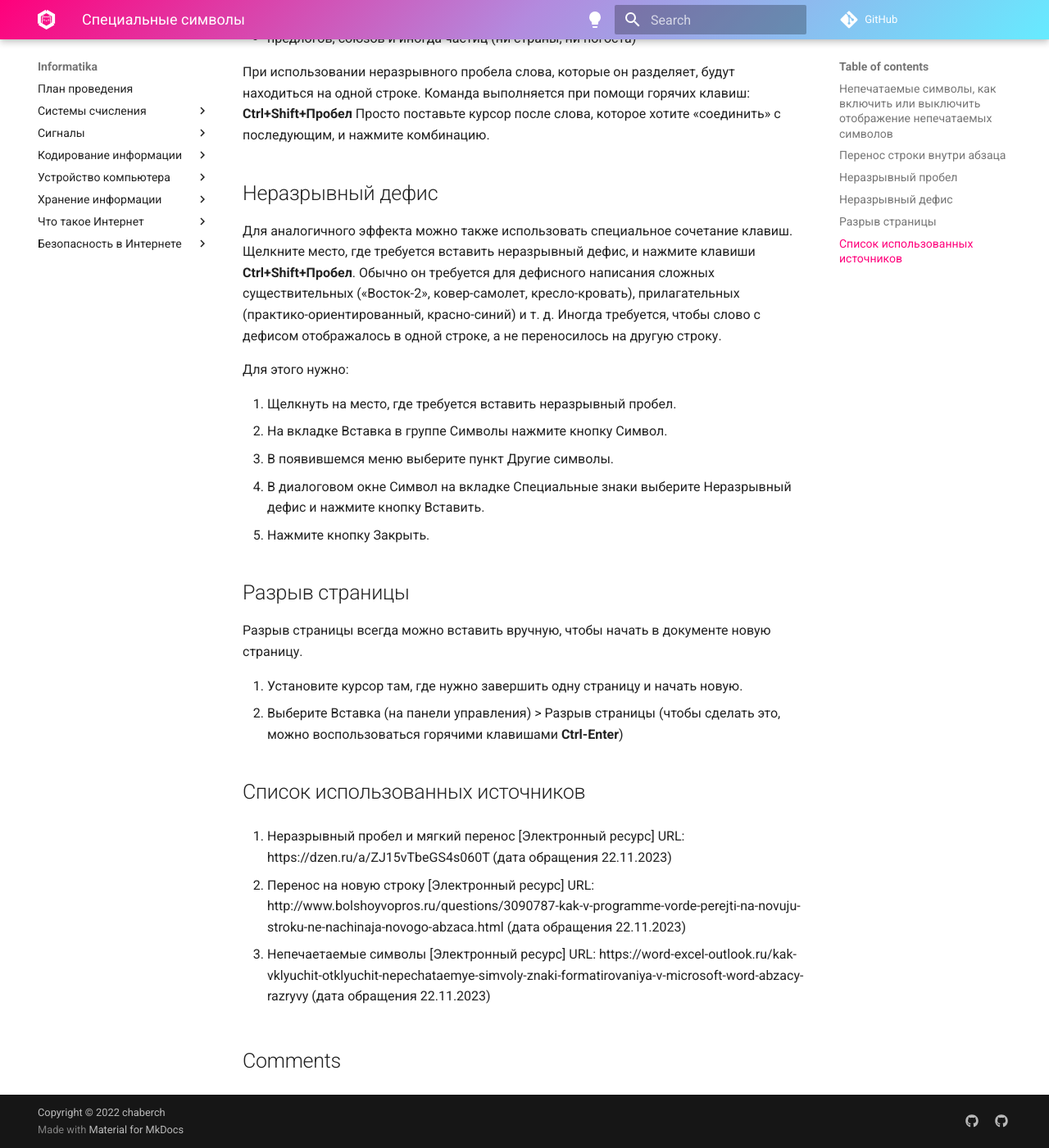
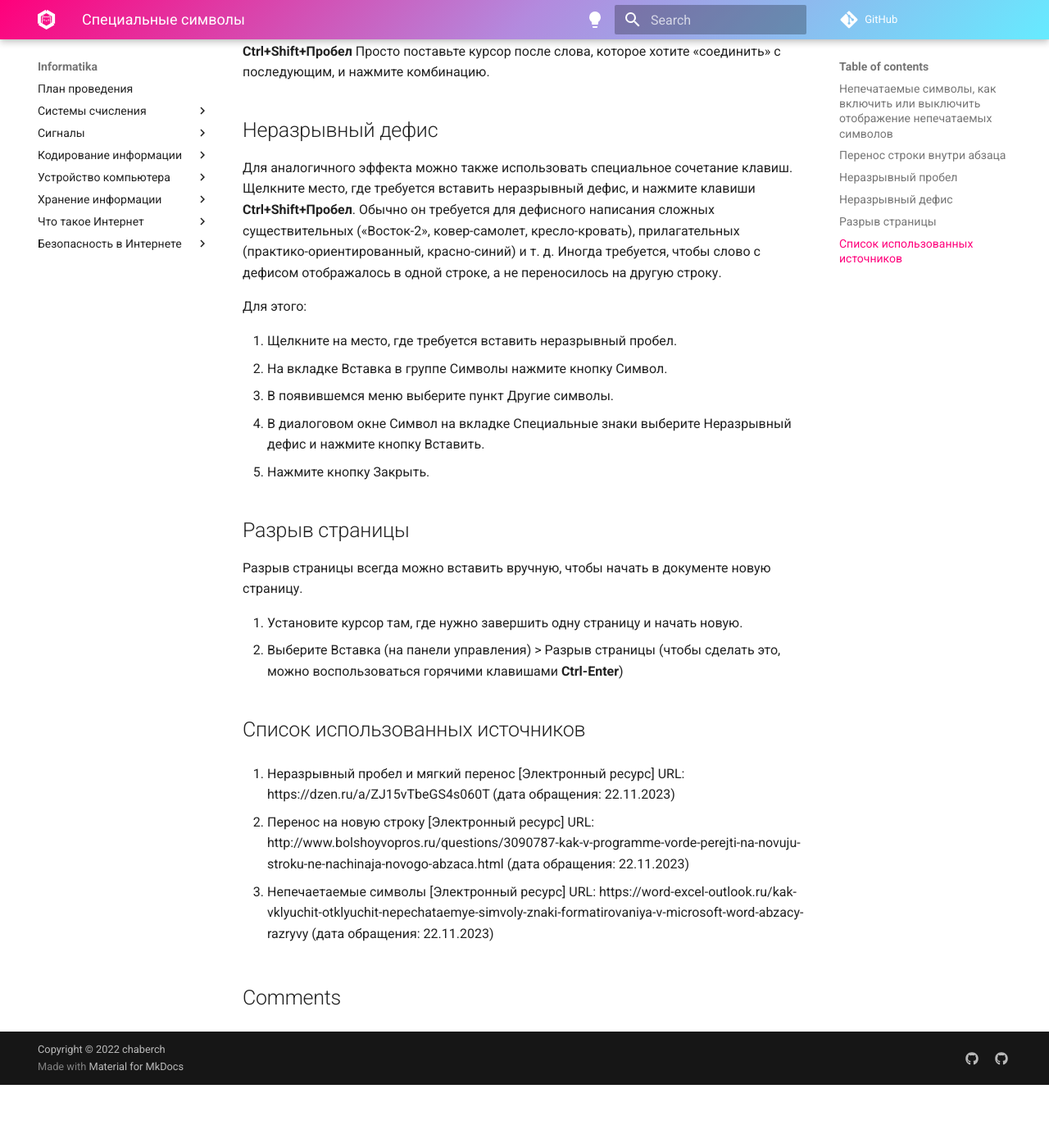
Before and after one commit to chabErch/Informatika, an MkDocs documentation site: the page built from docs/MS Word/Специальные символы.md, in a window 1280 px wide and 1400 px high, scrolled down 1033 px. Shown: the whole window at 82% size. Built offline with MkDocs 1.6.1 and Material for MkDocs 9.7.7, drawn with Linux system fonts in a browser that asks for light colours; comment, search, counter and statistics services are not loaded; after the commit the page ends 2356 px from its top, so only the background shows below that; some of the changed text lies outside the part shown.

Commit message:
Update Специальные символы.md

```diff
--- a/docs/MS Word/Специальные символы.md
+++ b/docs/MS Word/Специальные символы.md
@@ -55,9 +52,9 @@
 Иногда требуется, чтобы слово с дефисом отображалось в одной строке, а не
 переносилось на другую строку.
 
-Для этого нужно:
+Для этого:
 
-1. Щелкнуть на место, где требуется вставить неразрывный пробел.
+1. Щелкните на место, где требуется вставить неразрывный пробел.
 2. На вкладке Вставка в группе Символы нажмите кнопку Символ.
 3. В появившемся меню выберите пункт Другие символы.
 4. В диалоговом окне Символ на вкладке Специальные знаки выберите Неразрывный
@@ -76,10 +73,10 @@
 ## Список использованных источников
 
 1. Неразрывный пробел и мягкий перенос [Электронный ресурс] URL:
-https://dzen.ru/a/ZJ15vTbeGS4s060T (дата обращения 22.11.2023)
+https://dzen.ru/a/ZJ15vTbeGS4s060T (дата обращения: 22.11.2023)
 
 2. Перенос на новую строку [Электронный ресурс] URL:
-http://www.bolshoyvopros.ru/questions/3090787-kak-v-programme-vorde-perejti-na-novuju-stroku-ne-nachinaja-novogo-abzaca.html (дата обращения 22.11.2023)
+http://www.bolshoyvopros.ru/questions/3090787-kak-v-programme-vorde-perejti-na-novuju-stroku-ne-nachinaja-novogo-abzaca.html (дата обращения: 22.11.2023)
 
 3. Непечаетаемые символы [Электронный ресурс] URL:
-https://word-excel-outlook.ru/kak-vklyuchit-otklyuchit-nepechataemye-simvoly-znaki-formatirovaniya-v-microsoft-word-abzacy-razryvy (дата обращения 22.11.2023)
+https://word-excel-outlook.ru/kak-vklyuchit-otklyuchit-nepechataemye-simvoly-znaki-formatirovaniya-v-microsoft-word-abzacy-razryvy (дата обращения: 22.11.2023)
```
Also changed, not shown: other parts of docs/MS Word/Специальные символы.md (+2 -5 lines).
